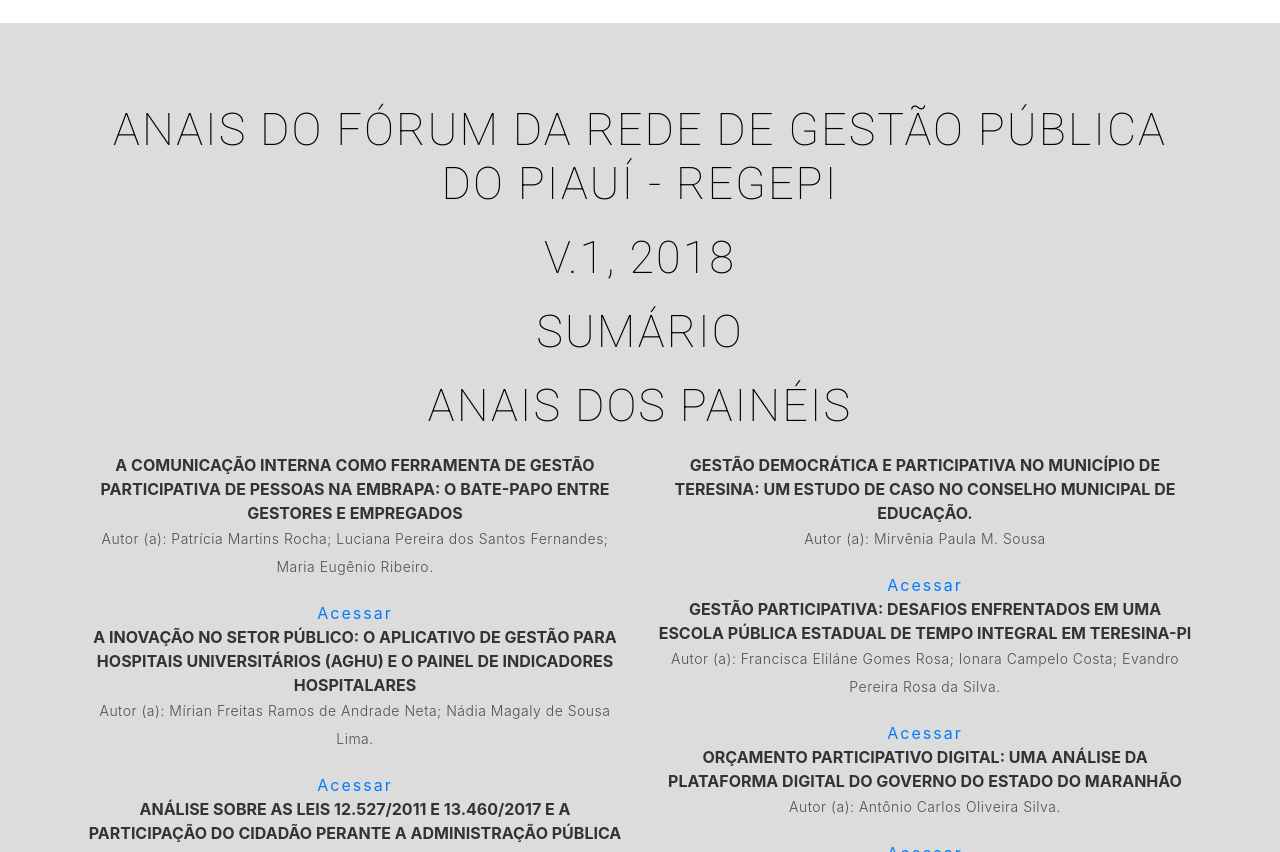
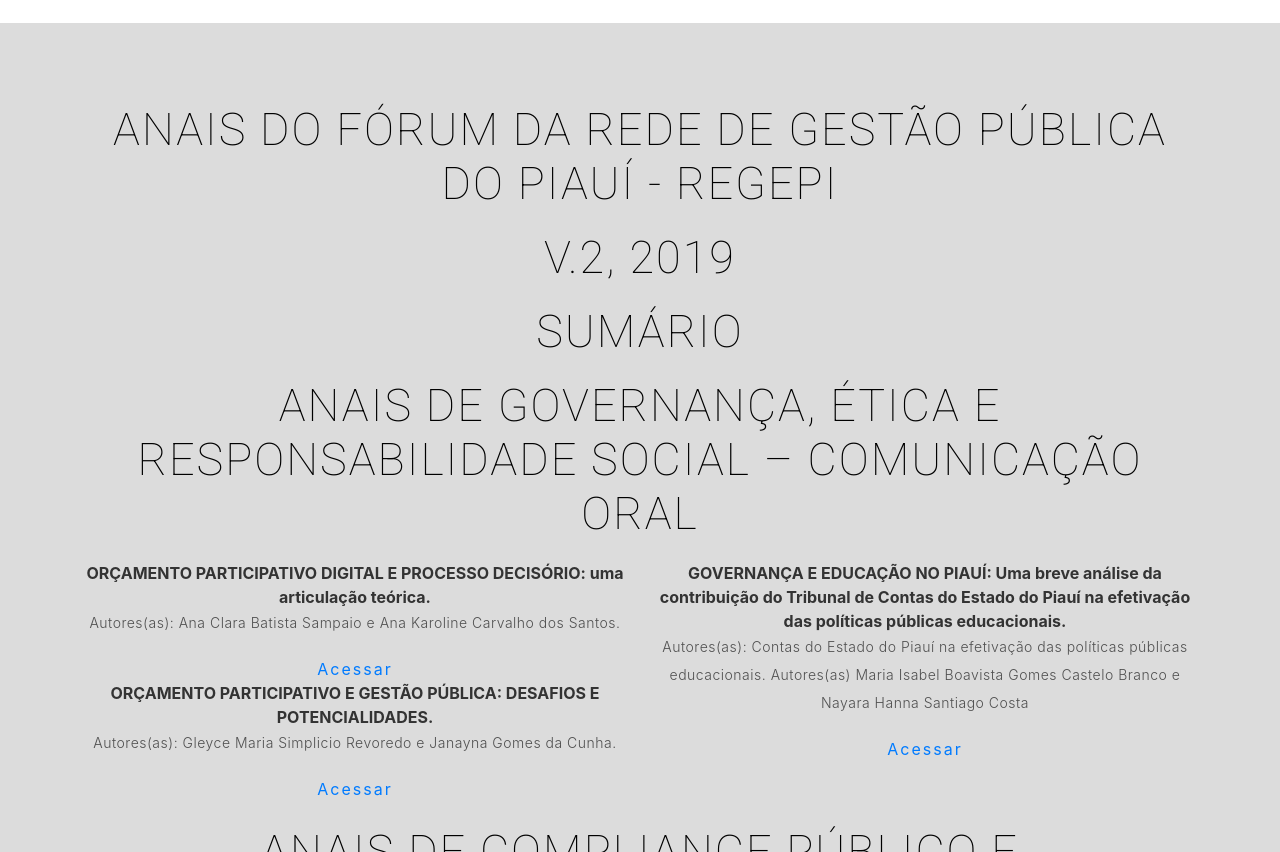
Before and after one commit to igbcampos/regepi, a Django app: page / in a window 1280 px wide. Shown: the part 5648-6500 px from the top of the page. Run offline with Django 3.2, Linux system fonts and the light colour scheme; some libraries are stand-ins or nearby versions.

Commit message:
Adiciona anais de 2019

```diff
--- a/core/templates/core/index.html
+++ b/core/templates/core/index.html
@@ -355,6 +355,52 @@
   <section id="anais" class="padd-section text-center wow fadeInUp" style="background-color: #dcdcdc">
     <div class="container">
       <div class="section-title text-center">
+        <h2>ANAIS DO FÓRUM DA REDE DE GESTÃO PÚBLICA DO PIAUÍ - REGEPI</h2>
+        <h2>V.2, 2019</h2>
+        <h2>SUMÁRIO</h2>
+
+        <h2>ANAIS DE GOVERNANÇA, ÉTICA E RESPONSABILIDADE SOCIAL – COMUNICAÇÃO ORAL</h2>
+        <div class="row">
+          <div class="col">
+            <div>
+              <strong>ORÇAMENTO PARTICIPATIVO DIGITAL E PROCESSO DECISÓRIO: uma articulação teórica.</strong>
+              <p>Autores(as): Ana Clara Batista Sampaio e Ana Karoline Carvalho dos Santos.</p>
+              <a href="https://drive.google.com/drive/folders/1EwSUReHteEwqM4B-xHLPigg47MOIjfPj?usp=sharing">Acessar</a>
+            </div>
+            <div>
+              <strong>ORÇAMENTO PARTICIPATIVO E GESTÃO PÚBLICA: DESAFIOS E POTENCIALIDADES.</strong>
+              <p>Autores(as): Gleyce Maria Simplicio Revoredo e Janayna Gomes da Cunha.</p>
+              <a href="https://drive.google.com/open?id=16OkZQLT1ASydfSC_WTtYY0Z4yMGR7zce">Acessar</a>
+            </div>
+          </div>
+          <div class="col">
+            <div>
+              <strong>GOVERNANÇA E EDUCAÇÃO NO PIAUÍ: Uma breve análise da contribuição do Tribunal de Contas do Estado do Piauí na efetivação das políticas públicas educacionais.</strong>
+              <p>Autores(as): Contas do Estado do Piauí na efetivação das políticas públicas educacionais. Autores(as) Maria Isabel Boavista Gomes Castelo Branco e Nayara Hanna Santiago Costa</p>
+              <a href="https://drive.google.com/open?id=1ONmT0e2hwS_lyNNhUpMc47Qwd4HWi9gS">Acessar</a>
+            </div>
+          </div>
+        </div>
+
+        <br />
+
+        <h2>ANAIS DE COMPLIANCE PÚBLICO E RESPONSABILIDADE DO GESTOR – COMUNICAÇÃO ORAL</h2>
+        <div class="row">
+          <div class="col">
+            <div>
+              <strong>PENALIDADES CONTRATUAIS VERSUS QUALIDADE DOS SERVIÇOS PRESTADOS À ADMINISTRAÇÃO PÚBLICA BRASILEIRA</strong>
+              <p>Autores(as): Leila Leal Leite e Renato Santos Chaves.</p>
+              <a href="https://drive.google.com/drive/folders/13pHWomIDDpIZoal7op4OjReNXBYIl-oG?usp=sharing">Acessar</a>
+            </div>
+          </div>
+          <div class="col">
+          </div>
+        </div>
+
+        <br />
+        <br />
+        <br />
+
         <h2>ANAIS DO FÓRUM DA REDE DE GESTÃO PÚBLICA DO PIAUÍ - REGEPI</h2>
         <h2>V.1, 2018</h2>
         <h2>SUMÁRIO</h2>
--- a/regepi/settings.py
+++ b/regepi/settings.py
@@ -11,7 +11,7 @@ BASE_DIR = os.path.dirname(os.path.dirname(os.path.abspath(__file__)))
 SECRET_KEY = 'n%b*wv(v6i5dm!ysxn#tv1%m(quvh-=mjdgl*3yfma&=1ty6r%'
 
 # SECURITY WARNING: don't run with debug turned on in production!
-DEBUG = False
+DEBUG = True
 
 ALLOWED_HOSTS = ['regepi.ufpi.br','www.regepi.ufpi.br','localhost']
 
```
